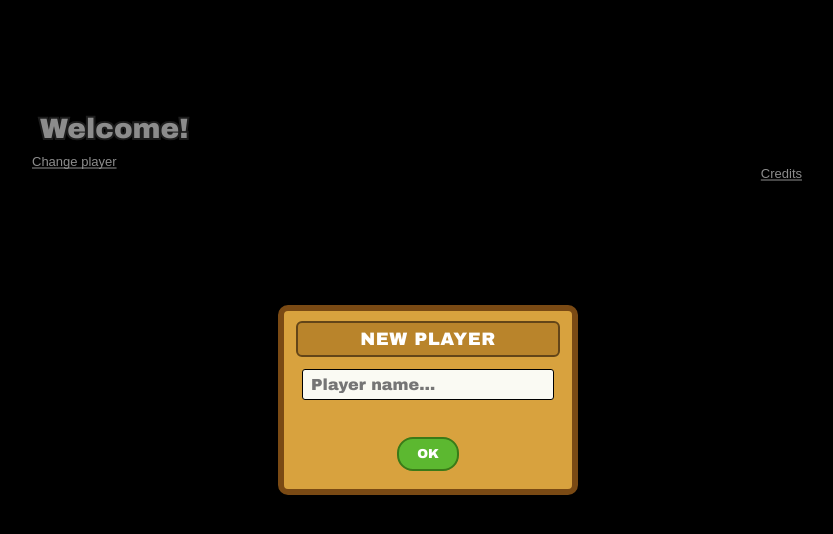
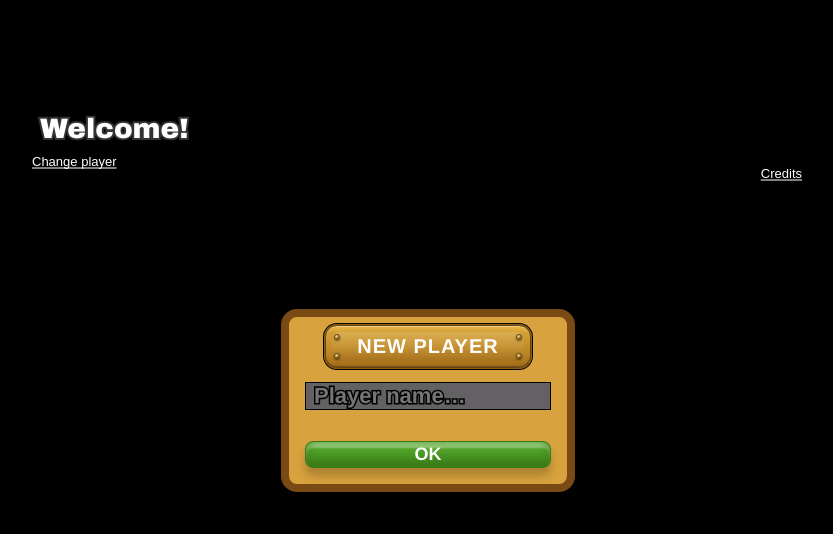
Before and after one commit to esix/chicken-chase, a website built with Vite: page index.html in a window 1280 px wide. Shown: the whole page, without its empty margins (212-1045 px from the left). Built offline with nearby package versions, Linux system fonts and the light colour scheme; files whose address does not match are found by name.

Commit message:
Add Vite dev server with hot reload for dialog CSS/HTML

```diff
--- a/index.html
+++ b/index.html
@@ -72,9 +72,18 @@
       </div>
 
       <!-- NEW PLAYER -->
-            <div class="cc-dialog" data-dialog="new-player" hidden>
+      <div class="cc-dialog" data-dialog="new-player" hidden
+           onmouseenter="this.children[0].style.opacity=1"
+           onmouseleave="this.children[0].style.opacity=0;">
+        <div style="background-image: url('screenshots/04.png');position: absolute;left:0;top:0;bottom:0;right:0;z-index:100;opacity: 0;pointer-events: none;"></div>
         <div class="cc-box cc-box-newplayer">
-                    <div class="cc-plate"><h2 class="cc-title">NEW PLAYER</h2></div>
+          <div class="cc-plate">
+            <h2 class="cc-title">NEW PLAYER</h2>
+            <span class="rivet rivet-tl"></span>
+            <span class="rivet rivet-tr"></span>
+            <span class="rivet rivet-bl"></span>
+            <span class="rivet rivet-br"></span>
+          </div>
           <div class="cc-body">
             <input class="cc-input" type="text" maxlength="15" data-bind="name" placeholder="Player name…">
             <p class="cc-error" data-bind="error"></p>
--- a/styles/dialogs.css
+++ b/styles/dialogs.css
@@ -23,8 +23,8 @@
     align-items: center;
     justify-content: center;
     pointer-events: auto;            /* catch clicks; blocks the canvas behind */
-    background: rgba(0, 0, 0, 0.45);  /* modal scrim — remove for bare dialogs */
-    font-family: "Arial Black", Arial, sans-serif;
+    /*background: rgba(0, 0, 0, 0.45);  !* modal scrim — remove for bare dialogs *!*/
+    font-family: "Helvetica Neue", Arial, sans-serif;
     user-select: none;
     cursor: default;                  /* the in-game canvas hides the cursor */
 }
@@ -40,18 +40,19 @@
        border-image: url(../app/images/dialog.png) 68 22 28 22 fill / 68px 22px 28px 22px stretch;
     */
     background: #d8a23e;
-    border: 6px solid #7a4a14;
-    border-radius: 10px;
-    padding: 14px 18px 18px;
-    min-width: 300px;
+    border: 8px solid #7a4a14;
+    border-radius: 16px;
+    padding: 8px 0 16px 0;
+    /*min-width: 300px;*/
     color: #3a2410;
     box-shadow: 0 6px 24px rgba(0, 0, 0, 0.5);
+
 }
 
 /* per-dialog box sizing (decompiled rects; tweak freely) */
 .cc-box-options      { width: 346px; }
 .cc-box-quit         { width: 346px; }
-.cc-box-newplayer    { width: 300px; }
+.cc-box-newplayer    { width: 294px; }
 .cc-box-changeplayer { width: 300px; }
 .cc-box-hint         { width: 400px; }
 .cc-box-upgrade      { width: 500px; }
@@ -64,15 +65,88 @@
 
 /* ---- title plate ---- */
 .cc-plate {
-    margin: -4px -6px 12px;
-    padding: 6px 10px;
+    margin: 0px 36px 14px 36px;
+    padding: 9px 0;
     background: #b9842b;
-    border: 2px solid #634518;
-    border-radius: 6px;
+    border: 1px solid #634518;
     text-align: center;
+    position: relative;
+    border-radius: 12px;
+
+
+    background: linear-gradient(
+        to bottom,
+        #e8b84a 0%,
+        #d4a035 15%,
+        #c48e2a 50%,
+        #b0781e 85%,
+        #9e6a18 100%
+    );
+    box-shadow:
+        inset 0 1px 1px rgba(255,255,255,0.35),
+        inset 0 -1px 1px rgba(0,0,0,0.25),
+        0 0 0 1px #8b5e0f,
+        0 0 0 1px #6b4508,
+        0 0 0 2px rgba(0,0,0, 1);
 }
+.cc-plate::before {
+    content: '';
+    position: absolute;
+    inset: 6px;
+    border-radius: 8px;
+    background: linear-gradient(
+        to bottom,
+        rgba(255,255,255,0.15) 0%,
+        rgba(255,255,255,0.05) 50%,
+        rgba(0,0,0,0.05) 100%
+    );
+    pointer-events: none;
+}
+
+.rivet {
+    position: absolute;
+    width: 6px;
+    height: 6px;
+    border-radius: 50%;
+    border: 1px solid #634518;
+    background: radial-gradient(
+        circle at 30% 30%,
+        #f5d78e 0%,
+        #c49a3b 40%,
+        #8b5e0f 70%,
+        #5a3a08 100%
+    );
+    box-shadow:
+        0 1px 2px rgba(0,0,0,0.5),
+        inset 0 1px 1px rgba(255,255,255,0.4);
+    z-index: 3;
+}
+
+/*.rivet::after {*/
+/*    content: '';*/
+/*    position: absolute;*/
+/*    top: 50%;*/
+/*    left: 50%;*/
+/*    transform: translate(-50%, -50%);*/
+/*    width: 2px;*/
+/*    height: 2px;*/
+/*    border-radius: 50%;*/
+/*    background: radial-gradient(*/
+/*        circle at 30% 30%,*/
+/*        #3a2405 0%,*/
+/*        #5a3a08 100%*/
+/*    );*/
+/*    box-shadow: inset 0 1px 1px rgba(0,0,0,0.6);*/
+/*}*/
+
+.rivet-tl { top: 8px; left: 8px; }
+.rivet-tr { top: 8px; right: 8px; }
+.rivet-bl { bottom: 8px; left: 8px; }
+.rivet-br { bottom: 8px; right: 8px; }
+
+
 .cc-plate-green { background: #4caf26; border-color: #2a6a18; }
-.cc-title { font-size: 18px; color: #fff; letter-spacing: .5px; }
+.cc-title { font-size: 20px; color: #fff; letter-spacing: 1px; font-weight: bold; }
 .cc-caption { font-size: 14px; }
 
 /* ---- body + rows ---- */
@@ -87,23 +161,47 @@
 .cc-check-row { gap: 10px; }
 
 /* ---- buttons ---- */
-.cc-buttons { display: flex; flex-direction: column; gap: 8px; margin-top: 6px; }
+.cc-buttons { display: flex; flex-direction: column; gap: 8px; margin: 0 16px; }
 .cc-buttons-row { flex-direction: row; justify-content: center; }
 .cc-btn {
     cursor: pointer;
-    padding: 8px 18px;
+    padding: 2px 0;
     font: inherit;
-    font-size: 13px;
+    font-size: 18px;
     color: #fff;
     background: #5cb830;
-    border: 2px solid #3a7a18;
-    border-radius: 16px;
+    border: 1px solid #3a7a18;
+    border-radius: 8px;
+    margin: 0;
+    flex-grow:1;
+    font-weight: bold;
+    text-transform: uppercase;
+
+    background-image: linear-gradient(-180deg, #5cb830 0%, #3a7a18 100%);
+    box-shadow:
+        0 0.5rem 0.625rem 0 rgba(0,0,0,0.2),
+        0 -0.125rem 0.75rem rgba(58, 122, 24,  1) inset,
+        0 0.375rem 0.125rem rgba(255,255,255, 0.4) inset,
+        0 0.125rem 0.25rem 0 rgba(92, 184, 48, 1) inset;
 }
-.cc-btn:hover { background: #6ccb3a; }
-.cc-btn:active { transform: translateY(1px); }
+/*.cc-btn:hover { background: #6ccb3a; }*/
+/*.cc-btn:active { transform: translateY(1px); }*/
+
+
 .cc-input {
-    font: inherit; font-size: 16px; padding: 6px 8px;
-    border: 1px solid #000; background: #fafaf3; color: #222; border-radius: 3px;
+    font: inherit;
+    font-size: 22px;
+    padding: 0px 8px;
+    margin: 0 16px;
+    border: 1px solid #000;
+    background: #636163;
+    color: #ffffff;
+    border-radius: 0;
+    font-weight: 900;
+    outline: none;
+    -webkit-text-stroke-color: #000000;
+    -webkit-text-stroke-width: 3px;
+    paint-order: stroke fill;
 }
 
 /* ---- lists (players, shop rows, upgrade slots, bullets) ---- */
--- /dev/null
+++ b/vite.config.js
@@ -0,0 +1,26 @@
+// Vite dev server for the Chicken Chase port.
+//
+// `npm run dev` starts a server with HMR:
+//   - styles/dialogs.css edits hot-reload INSTANTLY — the open dialog stays
+//     visible while the new styles apply, no page reload, no state lost.
+//   - index.html / src/*.js edits trigger a full page reload.
+//
+// Vite serves the project root (this js/ directory) as the web root, so the
+// `app/` symlink (→ ../app) keeps working for /app/images/letter.jpg etc.
+
+export default {
+    root: '.',
+    publicDir: false,           // we don't use a separate public/ dir
+    server: {
+        port: 8765,             // match the old python http.server port
+        host: '127.0.0.1',
+        strictPort: true,       // fail loud if 8765 is busy instead of jumping
+        open: true,             // pop the browser open on `npm run dev`
+        fs: { allow: ['..'] },  // let Vite serve the app/ symlink (../app/)
+    },
+    preview: {
+        port: 8765,
+        host: '127.0.0.1',
+        strictPort: true,
+    },
+};
```
Also changed, not shown: package.json (added, +15 -0 lines), 2 other files. Lines whose indentation alone changed are shown as unchanged.
